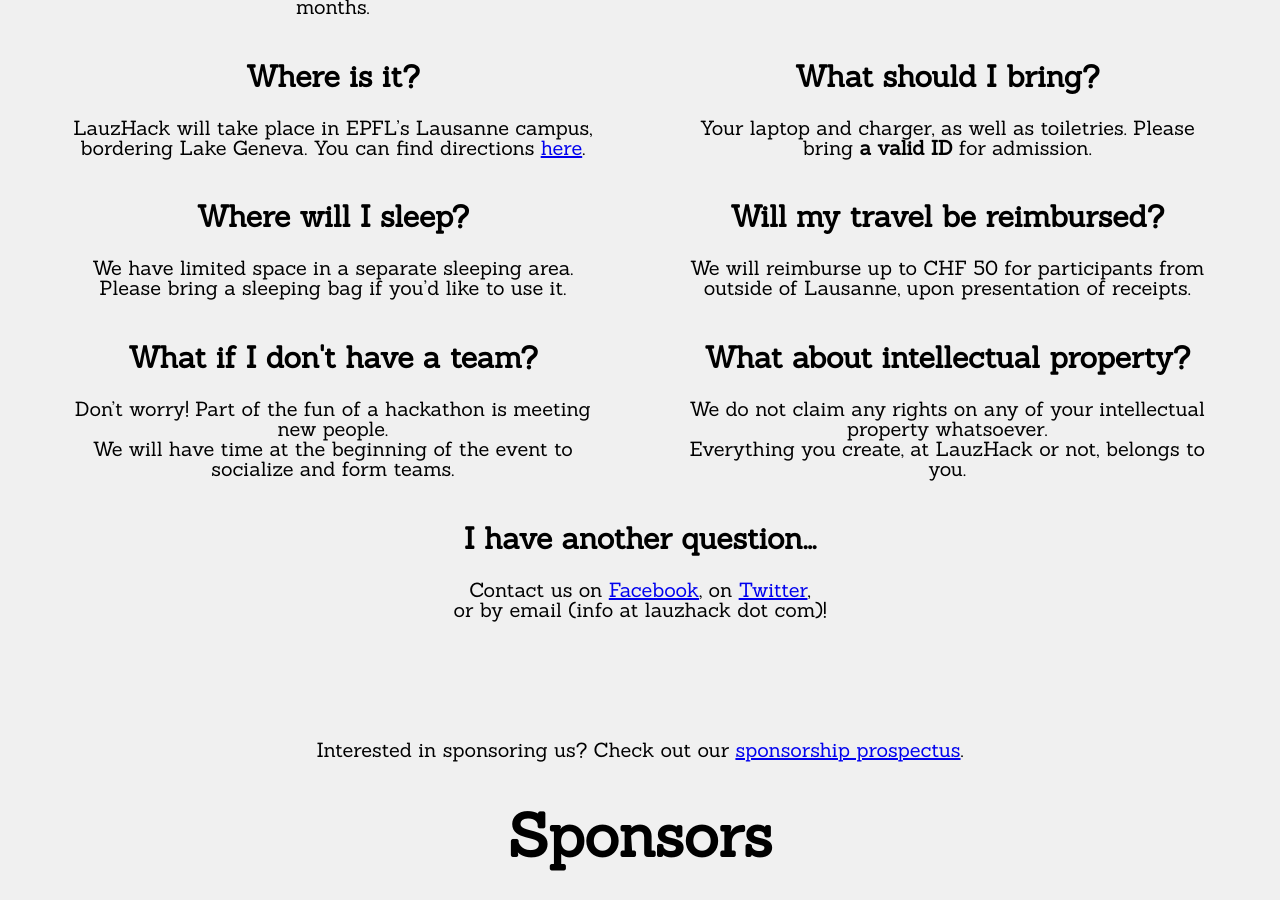
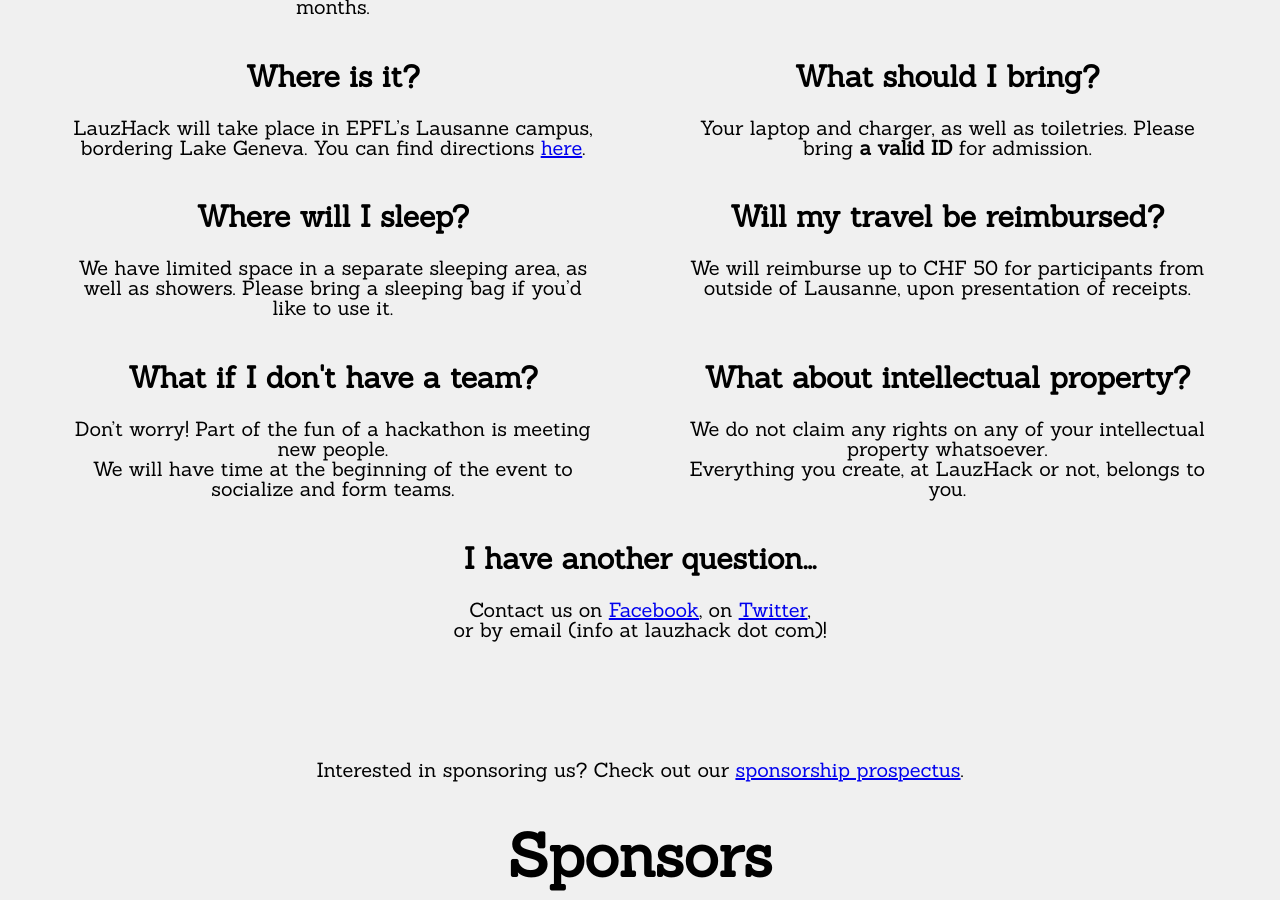
Before and after one commit to LauzHack/LauzHack.github.io, a Jekyll site: the page built from index.html, in a window 1280 px wide and 900 px high, scrolled down 2294 px. Built offline with Jekyll 4.4.1, drawn with Linux system fonts in a browser that asks for light colours.

Commit message:
FAQ: add mention of showers

```diff
--- a/_data/faq.yml
+++ b/_data/faq.yml
@@ -26,7 +26,7 @@
 
 - q: Where will I sleep?
   a: |-
-        We have limited space in a separate sleeping area.
+        We have limited space in a separate sleeping area, as well as showers.
         Please bring a sleeping bag if you'd like to use it.
 
 - q: Will my travel be reimbursed?
```
